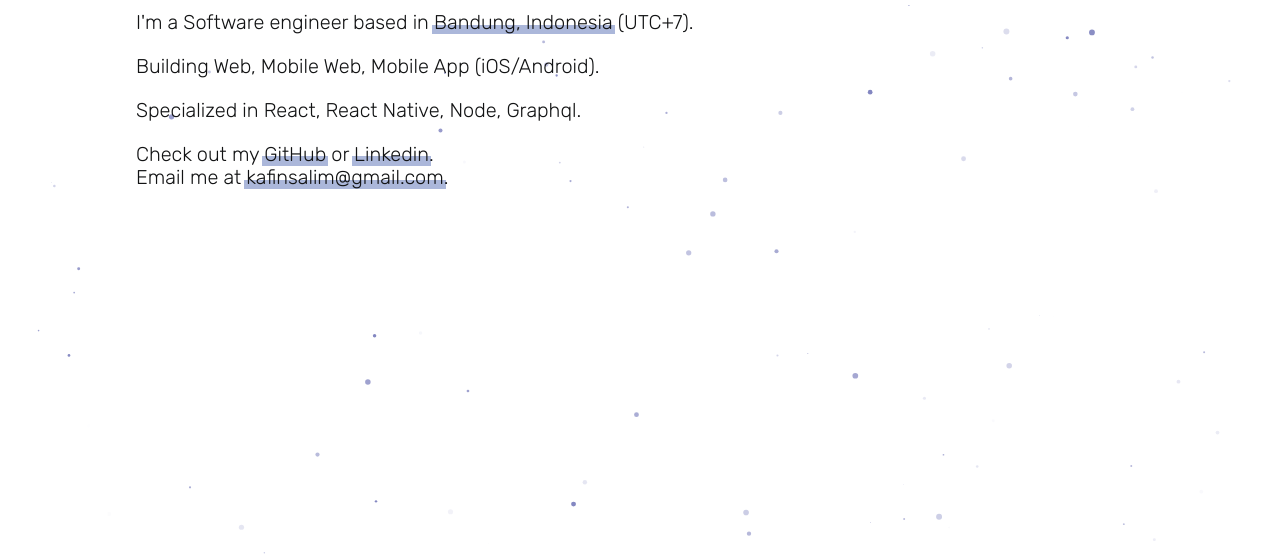
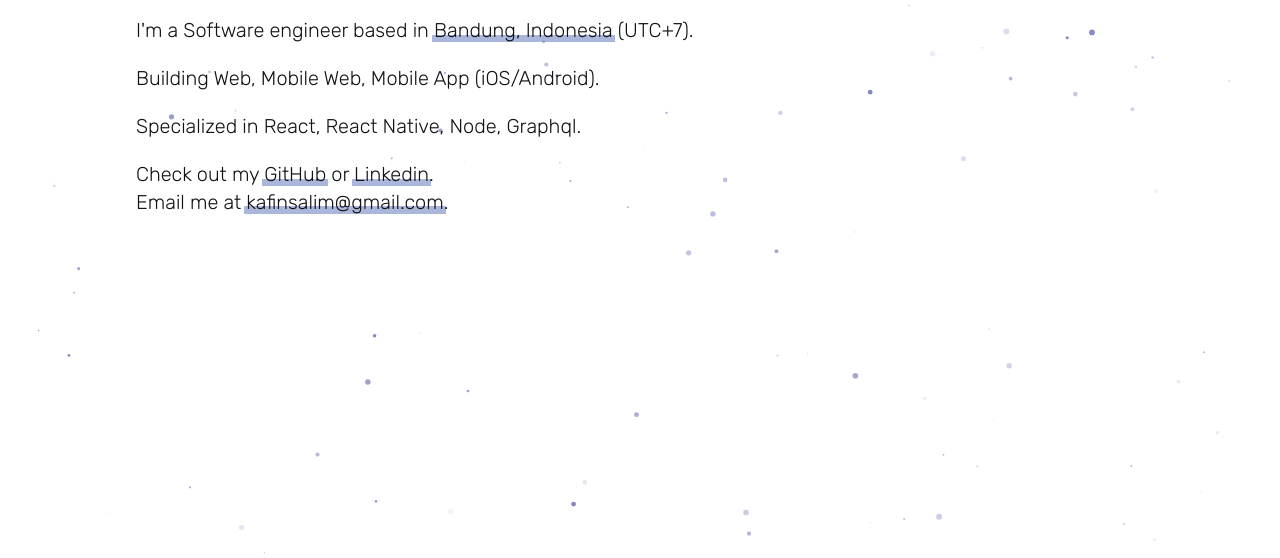
Before and after one commit to kfnx/kfnx.github.io, a plain HTML site: page index.html in a window 1280 px wide. Shown: the part 242-800 px from the top of the page. Drawn offline with nearby package versions, Linux system fonts and the light colour scheme.

Commit message:
adjust link underline decoration

```diff
--- a/index.html
+++ b/index.html
@@ -41,7 +41,7 @@
       p {
         font-size: 1.4em;
         font-weight: 300;
-        line-height: 1.2;
+        line-height: 1.4;
         max-width: 29em;
       }
       a {
@@ -53,7 +53,7 @@
         content: "";
         position: absolute;
         z-index: -1;
-        top: 60%;
+        top: 70%;
         left: -0.1em;
         right: -0.1em;
         bottom: 0;
```
